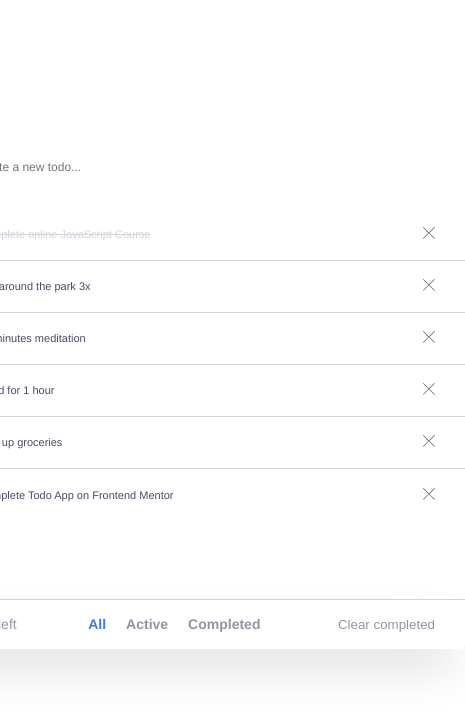
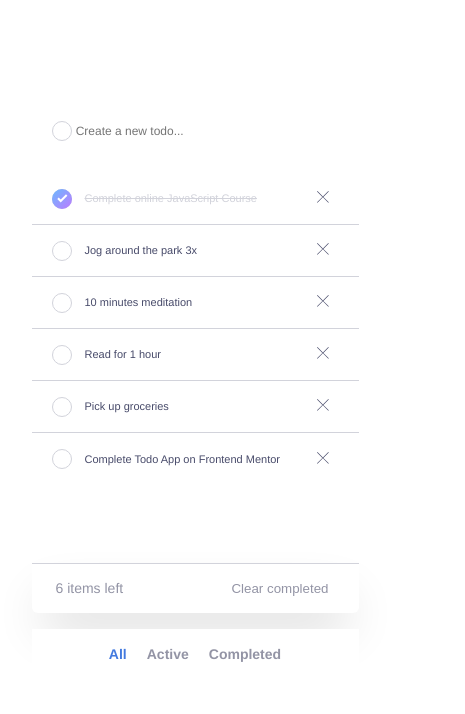
Before and after one commit to adamhm/todo-app, a React (Vite) app: page / in a window 390 px wide. Shown: the top 714 px of the page, 465 px wide, since content can reach past the window. Built offline with nearby package versions, Linux system fonts and the light colour scheme.

Commit message:
change the position of todo filter in mobile view

```diff
--- a/src/components/ListFooter/ListFooter.module.scss
+++ b/src/components/ListFooter/ListFooter.module.scss
@@ -2,6 +2,7 @@
 
 .ListFooter {
     display: flex;
+    justify-content: space-between;
     align-items: center;
     flex: 0 0 50px;
     padding: 0 24px;
@@ -9,11 +10,6 @@
     list-style: none;
     font-size: 14px;
     box-shadow: 0 25px 50px -12px rgb(0 0 0 / 0.2);
-
-    :nth-child(2) {
-        flex: 1;
-        text-align: center;
-    }
 
     & > button {
         height: 21px;
--- a/src/components/ListFooter/ListFooter.tsx
+++ b/src/components/ListFooter/ListFooter.tsx
@@ -4,24 +4,26 @@ import { useContext } from "react";
 import TodoStateContext from "@contexts/todo-state";
 import ThemeContext from "@contexts/theme";
 import styles from "./ListFooter.module.scss";
+import useMobileView from "../../hooks/use-mobile-view";
 
 type Props = { filteredList: Todo[] };
 
 function ListFooter({ filteredList }: Props) {
     const context = useContext(TodoStateContext);
     const { theme } = useContext(ThemeContext);
+    const isMobileView = useMobileView(768);
 
     return (
-        <li className={`${styles.ListFooter} ${styles[theme]}`}>
+        <section className={`${styles.ListFooter} ${styles[theme]}`}>
             <p>{`${filteredList.length} items left`}</p>
-            <ListFilter />
+            {!isMobileView && <ListFilter />}
             <button
                 type="button"
                 onClick={() => context?.dispatch({ type: "CLEAR" })}
             >
                 Clear completed
             </button>
-        </li>
+        </section>
     );
 }
 
--- a/src/components/TodoPanel/TodoPanel.module.scss
+++ b/src/components/TodoPanel/TodoPanel.module.scss
@@ -8,7 +8,7 @@
         display: flex;
         align-items: center;
 
-        p {
+        h1 {
             color: white;
             font-size: 40px;
             font-weight: bold;
@@ -24,3 +24,22 @@
         }
     }
 }
+
+@media screen and (max-width: 768px) {
+    .TodoPanel {
+        width: 327px;
+        margin-top: 42px;
+
+        & > div:first-child {
+            h1 {
+                font-size: 26px;
+            }
+
+            button {
+                img {
+                    height: 20px;
+                }
+            }
+        }
+    }
+}
--- a/src/components/TodoPanel/TodoPanel.tsx
+++ b/src/components/TodoPanel/TodoPanel.tsx
@@ -1,5 +1,5 @@
 import { useContext, useMemo, useReducer } from "react";
-import { ListFooter, TextBox, TodoList } from "@components/index";
+import { ListFooter, TextBox, TodoFilter, TodoList } from "@components/index";
 import ThemeContext from "@contexts/theme";
 import TodoStateContext from "@contexts/todo-state";
 import { MoonIcon, SunIcon } from "@assets/icons";
@@ -7,6 +7,7 @@ import { Todo } from "@typedefs/todo";
 import styles from "./TodoPanel.module.scss";
 import todos from "../../data/todos.json";
 import todoReducer from "../../state/todoReducer";
+import useMobileView from "../../hooks/use-mobile-view";
 
 function TodoPanel() {
     const { theme, toggleTheme } = useContext(ThemeContext);
@@ -15,6 +16,7 @@ function TodoPanel() {
         lastId: todos.length,
         currentFilter: "all",
     });
+    const isMobileView = useMobileView(768);
 
     const addTodoHandler = (task: string) =>
         dispatch({ type: "ADD", payload: task });
@@ -38,7 +40,7 @@ function TodoPanel() {
         <TodoStateContext.Provider value={todoStateContext}>
             <article className={styles.TodoPanel}>
                 <div>
-                    <p>TODO</p>
+                    <h1>TODO</h1>
                     <button
                         type="button"
                         onClick={toggleTheme}
@@ -53,6 +55,7 @@ function TodoPanel() {
                 <TextBox onAddTodo={addTodoHandler} />
                 <TodoList filteredList={filteredList} />
                 <ListFooter filteredList={filteredList} />
+                {isMobileView && <TodoFilter />}
             </article>
         </TodoStateContext.Provider>
     );
```
